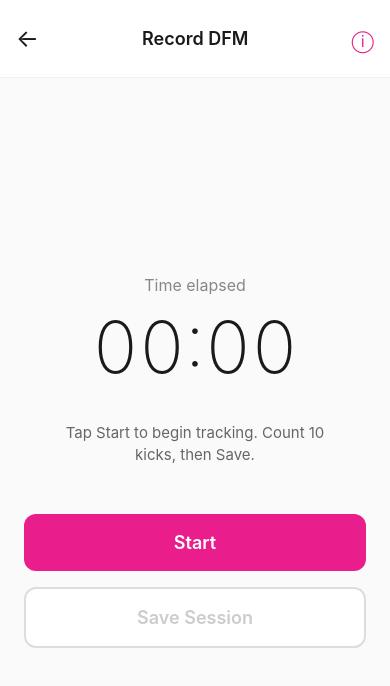
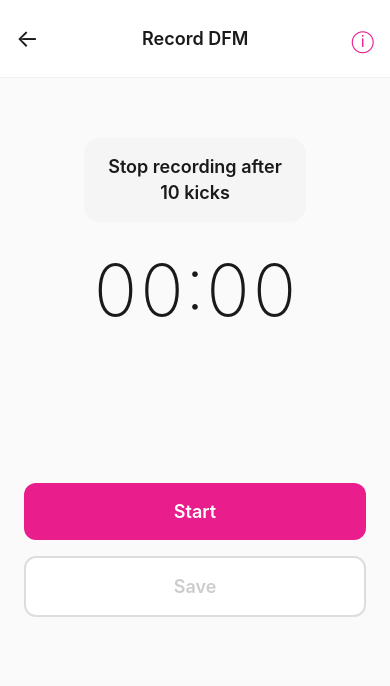
Before and after one commit to samar-703/oni-assignment, a React Native app: screen /Counter in a window 390 px wide. Shown: the top 686 px of the page. Built offline with nearby package versions, Linux system fonts and the light colour scheme.

Commit message:
added padding

```diff
--- a/src/screens/CounterScreen.tsx
+++ b/src/screens/CounterScreen.tsx
@@ -101,15 +101,14 @@ export default function CounterScreen({ navigation }: CounterScreenProps) {
         </View>
 
         <View style={styles.content}>
-          <View style={styles.timerContainer}>
-            <Text style={styles.timerLabel}>Time elapsed</Text>
-            <Text style={styles.timer}>{formatTime(seconds)}</Text>
+          <View style={styles.instructionContainer}>
+            <Text style={styles.instructionText}>
+              Stop recording after{"\n"}10 kicks
+            </Text>
           </View>
 
-          <View style={styles.instructionContainer}>
-            <Text style={styles.instructionText}>
-              Tap Start to begin tracking. Count 10 kicks, then Save.
-            </Text>
+          <View style={styles.timerContainer}>
+            <Text style={styles.timer}>{formatTime(seconds)}</Text>
           </View>
 
           <View style={styles.buttonContainer}>
@@ -141,7 +140,7 @@ export default function CounterScreen({ navigation }: CounterScreenProps) {
                   seconds === 0 && styles.saveButtonTextDisabled,
                 ]}
               >
-                Save Session
+                Save
               </Text>
             </TouchableOpacity>
           </View>
@@ -196,12 +195,27 @@ const styles = StyleSheet.create({
   content: {
     flex: 1,
     alignItems: "center",
-    justifyContent: "center",
+    justifyContent: "flex-start",
     paddingHorizontal: 24,
+    paddingTop: 60,
+  },
+  instructionContainer: {
+    backgroundColor: "#f5f5f5",
+    paddingVertical: 16,
+    paddingHorizontal: 24,
+    borderRadius: 16,
+    marginBottom: 24,
+  },
+  instructionText: {
+    fontSize: 18,
+    fontWeight: "600",
+    color: "#1a1a1a",
+    textAlign: "center",
+    lineHeight: 26,
   },
   timerContainer: {
     alignItems: "center",
-    marginBottom: 32,
+    marginBottom: 70,
   },
   timerLabel: {
     fontSize: 16,
@@ -214,19 +228,10 @@ const styles = StyleSheet.create({
     color: "#1a1a1a",
     fontVariant: ["tabular-nums"],
   },
-  instructionContainer: {
-    marginBottom: 48,
-    paddingHorizontal: 20,
-  },
-  instructionText: {
-    fontSize: 15,
-    color: "#666",
-    textAlign: "center",
-    lineHeight: 22,
-  },
   buttonContainer: {
     width: "100%",
     gap: 16,
+    marginTop: 80,
   },
   controlButton: {
     paddingVertical: 18,
```
